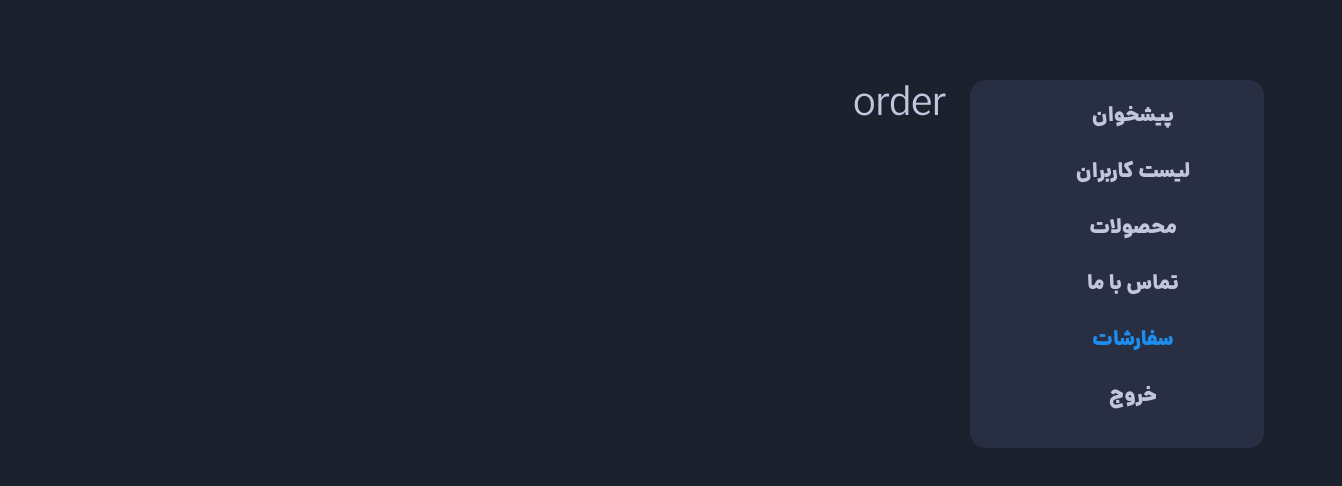
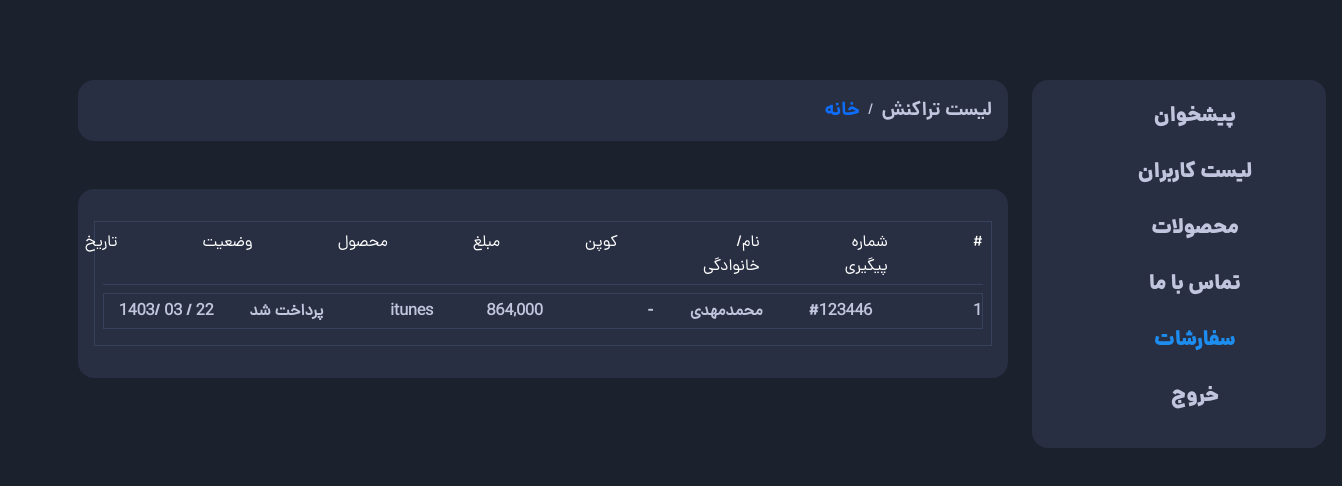
Before and after one commit to mohammadmehdidalvandii/karta, a Next.js app: page /Admin in a window 1280 px wide. Both pictures are taken after a click on the button "سفارشات". Shown: the top 486 px of the page, 1342 px wide, since content can reach past the window. Built offline with nearby package versions, Linux system fonts and the light colour scheme.

Commit message:
create section order for admin-page

```diff
--- a/src/app/Admin/page.js
+++ b/src/app/Admin/page.js
@@ -5,6 +5,7 @@ import Dashboard from "@/components/template/admin/Dashboard";
 import UserList from "@/components/template/admin/UserList";
 import Products from "@/components/template/admin/Products";
 import Contact from "@/components/template/admin/Contact";
+import Order from "@/components/template/admin/Order";
 
 function page() {
     const [menu , setMenu]= useState('dashboard')
@@ -46,7 +47,7 @@ function page() {
                 {menu === 'user_list' && (<UserList/>)}
                 {menu === 'product' && (<Products/>)}
                 {menu === 'contact' && (<Contact/>)}
-                {menu === 'order' && (<h1>order</h1>)}
+                {menu === 'order' && (<Order/>)}
           </div>
         </div>
       </div>
--- /dev/null
+++ b/src/components/template/admin/Order.js
@@ -0,0 +1,47 @@
+import React from 'react';
+import style from './Order.module.css';
+import Pheader from '@/components/modules/P-header/P-header';
+
+function Order() {
+  return (
+    <section className={style.order}>
+        <div className="row">
+            <div className="col-12">
+                <Pheader text='لیست تراکنش'/>
+            </div>
+        </div>
+        <div className="row mt-5">
+            <div className="col-12">
+                <div className={style.order_wrapper}>
+                    <table className={style.order_table}>
+                        <thead className={style.order_table_thead}>
+                            <th>#</th>
+                            <th>شماره پیگیری</th>
+                            <th>نام/خانوادگی</th>
+                            <th>کوپن</th>
+                            <th>مبلغ</th>
+                            <th>محصول</th>
+                            <th>وضعیت</th>
+                            <th>تاریخ</th>
+                        </thead>
+                        <tbody className={style.order_table_tbody}>
+                            <tr className={style.order_table_tr}>
+                                <th>1</th>
+                                <th>#123446</th>
+                                <th>محمدمهدی</th>
+                                <th>-</th>
+                                <th>864,000</th>
+                                <th>itunes</th>
+                                <th>پرداخت شد</th>
+                                <th>22 / 03 /1403</th>
+                            </tr>
+                        </tbody>
+                    </table>
+                </div>
+            </div>
+        </div>
+    </section>
+  )
+}
+
+export default Order
--- /dev/null
+++ b/src/components/template/admin/Order.module.css
@@ -0,0 +1,46 @@
+.order{
+    display: block;
+    width: 100%;
+}
+.order_wrapper{
+    display: block;
+    width: 100%;
+    background-color: var(--secondary);
+    padding: 2rem 1rem;
+    border-radius: 1rem;
+}
+
+.order_table{
+    display: block;
+    width: 100%;
+    border: 1px solid var(--grayColor);
+    padding: 0.5rem;
+}
+.order_table_thead{
+    display: flex;
+    padding-bottom: 0.4rem;
+    border-bottom: 1.5px  solid var(--grayColor);
+}
+.order_table_thead th{
+    display: block;
+    padding-left: 85px;
+    font-size: 1rem;
+    font-weight: 500;
+    color: var(--whiteColor);
+}
+.order_table_tbody{
+    display: block;
+    width: 100%;
+}
+.order_table_tr{
+    display: flex;
+    width: 100%;
+    margin: 0.5rem 0;
+    padding: 0.3rem 0;
+    border: 1px solid var(--grayColor);
+}
+.order_table_tr th{
+    display: block;
+    width: 100%;
+    padding-left: inherit;
+}
```
